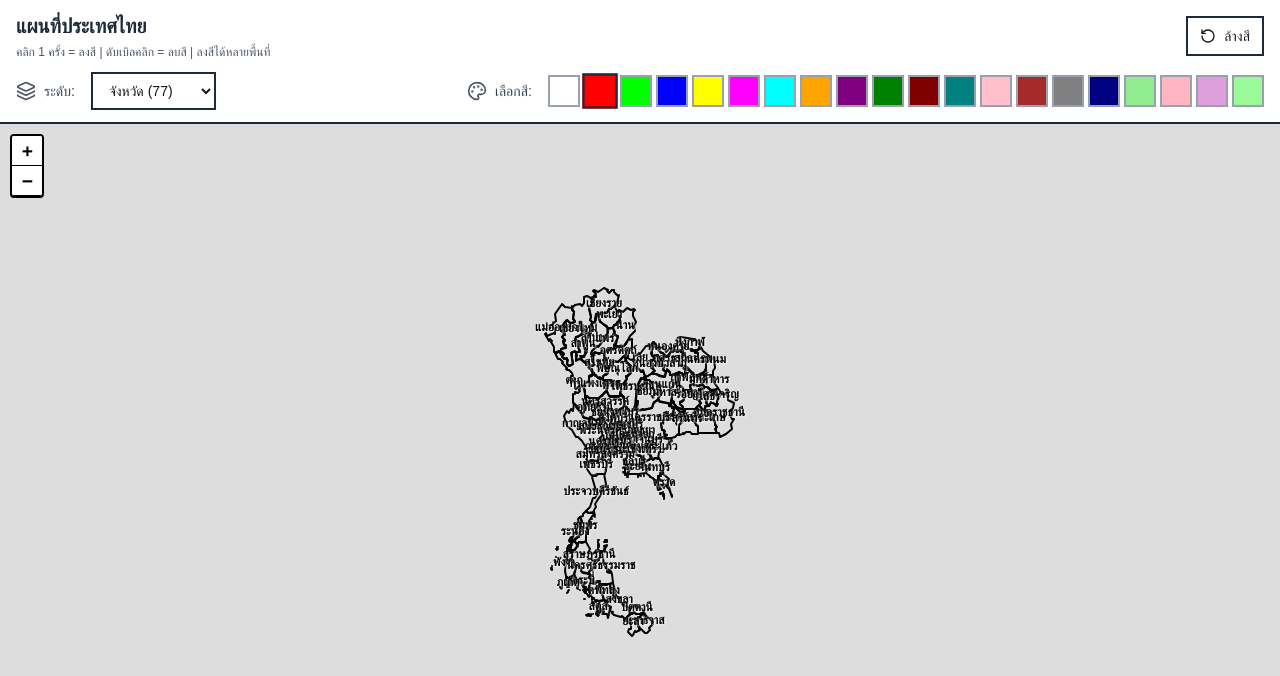
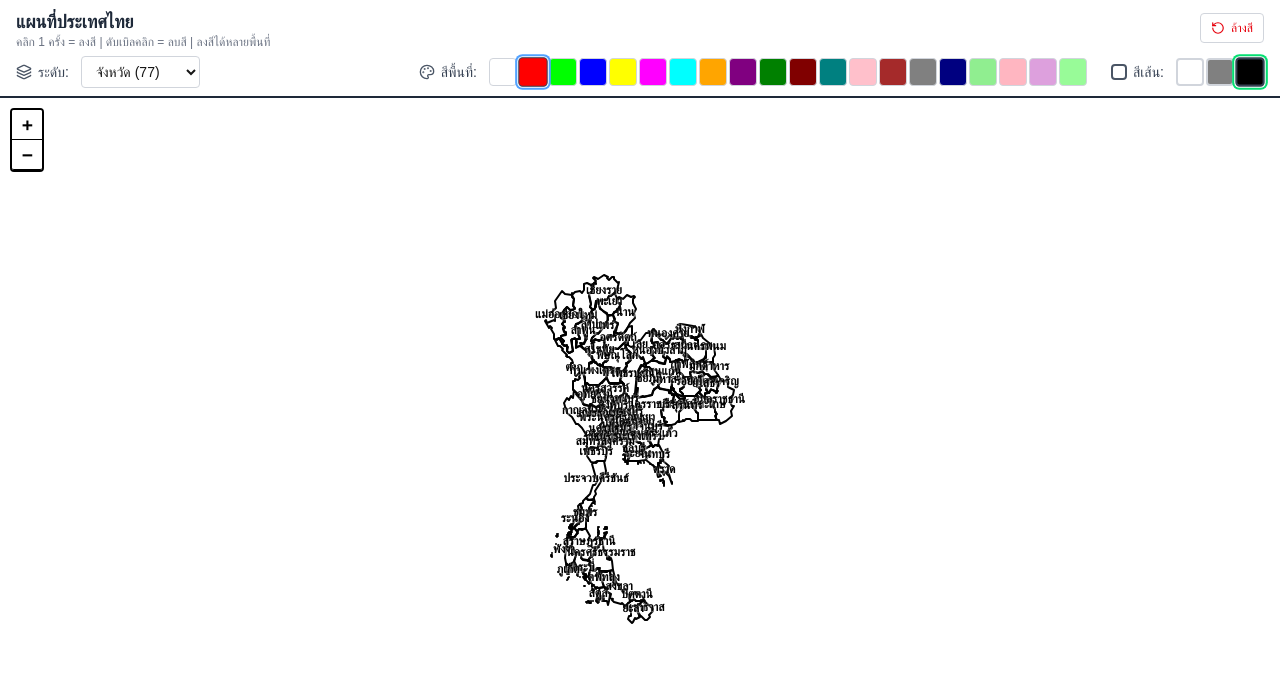
Before and after one commit to pjpure/thailand-map, a Next.js app: page / in a window 1280 px wide. Shown: the top 676 px of the page. Built offline with nearby package versions, Linux system fonts and the light colour scheme.

Commit message:
Refactor: edit bg color

```diff
--- a/app/globals.css
+++ b/app/globals.css
@@ -71,3 +71,7 @@ body {
 .leaflet-control-zoom a:hover {
   background: #f0f0f0 !important;
 }
+
+.leaflet-container {
+  background-color: #ffffff !important;
+}
--- a/app/page.tsx
+++ b/app/page.tsx
@@ -37,9 +37,10 @@ export default function Home() {
   const [isLoading, setIsLoading] = useState(true);
   const [areaColors, setAreaColors] = useState<Map<string, string>>(new Map());
   const [selectedProvinces, setSelectedProvinces] = useState<string[]>([]);
-  const [availableProvinces, setAvailableProvinces] = useState<{code: string, name: string}[]>([]);
+  const [availableProvinces, setAvailableProvinces] = useState<{ code: string, name: string }[]>([]);
   const [searchTerm, setSearchTerm] = useState('');
   const [isDropdownOpen, setIsDropdownOpen] = useState(false);
+  const [borderColor, setBorderColor] = useState('#000000');
 
   const handleClearColors = () => {
     setAreaColors(new Map());
@@ -100,11 +101,11 @@ export default function Home() {
   return (
     <div className="h-screen flex flex-col bg-white">
       {/* Header */}
-      <header className="bg-white border-b-2 border-gray-800 px-4 py-3">
-        <div className="flex items-center justify-between mb-3">
+      <header className="bg-white border-b-2 border-gray-800 px-4 py-2 shadow-sm">
+        <div className="flex items-center justify-between mb-2">
           <div>
-            <h1 className="text-xl font-bold text-gray-800">แผนที่ประเทศไทย</h1>
-            <p className="text-xs text-gray-600 mt-1">
+            <h1 className="text-lg font-bold text-gray-800">แผนที่ประเทศไทย</h1>
+            <p className="text-xs text-gray-500 leading-none">
               คลิก 1 ครั้ง = ลงสี | ดับเบิลคลิก = ลบสี | ลงสีได้หลายพื้นที่
             </p>
           </div>
@@ -112,25 +113,25 @@ export default function Home() {
           {/* Clear Colors Button */}
           <button
             onClick={handleClearColors}
-            className="flex items-center space-x-2 px-3 py-2 border-2 border-gray-800 bg-white hover:bg-gray-100 transition-colors"
+            className="flex items-center space-x-1.5 px-2.5 py-1.5 border border-gray-300 bg-white hover:bg-red-50 hover:border-red-300 transition-all duration-200 rounded-sm"
             title="ล้างสีทั้งหมด"
           >
-            <RotateCcw className="h-4 w-4" />
-            <span className="text-sm font-medium">ล้างสี</span>
+            <RotateCcw className="h-3.5 w-3.5 text-red-600" />
+            <span className="text-xs font-medium text-red-600">ล้างสี</span>
           </button>
         </div>
 
         <div className="flex items-center justify-between">
           {/* Level Selector and Province Filter */}
-          <div className="flex items-center space-x-4">
-            <div className="flex items-center space-x-2">
-              <Layers className="h-5 w-5 text-gray-600" />
+          <div className="flex items-center space-x-3">
+            <div className="flex items-center space-x-1.5">
+              <Layers className="h-4 w-4 text-gray-600" />
               <span className="text-sm font-medium text-gray-700">ระดับ:</span>
             </div>
             <select
               value={currentLevel}
               onChange={(e) => setCurrentLevel(e.target.value as AdminLevel)}
-              className="px-3 py-2 border-2 border-gray-800 bg-white text-sm font-medium focus:outline-none"
+              className="px-2.5 py-1.5 border border-gray-300 bg-white text-sm font-medium focus:outline-none focus:border-blue-400 rounded-sm hover:border-gray-400 transition-colors"
             >
               {ADMIN_LEVELS.map((level) => (
                 <option key={level.value} value={level.value}>
@@ -142,14 +143,14 @@ export default function Home() {
             {/* Province Filter - only show for districts level */}
             {currentLevel === 'districts' && (
               <>
-                <div className="flex items-center space-x-2">
+                <div className="flex items-center space-x-1.5">
                   <span className="text-sm font-medium text-gray-700">จังหวัด:</span>
                 </div>
                 <div className="relative province-dropdown">
                   {/* Selected provinces display and toggle button */}
                   <button
                     onClick={() => setIsDropdownOpen(!isDropdownOpen)}
-                    className="px-3 py-2 border-2 border-gray-800 bg-white text-sm font-medium focus:outline-none min-w-[200px] flex items-center justify-between"
+                    className="px-2.5 py-1.5 border border-gray-300 bg-white text-sm font-medium focus:outline-none focus:border-blue-400 rounded-sm hover:border-gray-400 transition-colors min-w-[180px] flex items-center justify-between"
                   >
                     <span className="truncate">
                       {selectedProvinces.length === 0
@@ -164,7 +165,7 @@ export default function Home() {
 
                   {/* Dropdown */}
                   {isDropdownOpen && (
-                    <div className="absolute top-full left-0 right-0 mt-1 bg-white border-2 border-gray-800 max-h-64 overflow-hidden z-50">
+                    <div className="absolute top-full left-0 right-0 mt-1 bg-white border border-gray-300 rounded-sm shadow-lg max-h-64 overflow-hidden z-50">
                       {/* Search input */}
                       <div className="p-2 border-b border-gray-200">
                         <div className="relative">
@@ -230,25 +231,65 @@ export default function Home() {
             )}
           </div>
 
-          {/* Color Picker */}
-          <div className="flex items-center space-x-4">
-            <div className="flex items-center space-x-2">
-              <Palette className="h-5 w-5 text-gray-600" />
-              <span className="text-sm font-medium text-gray-700">เลือกสี:</span>
+          {/* Color Pickers */}
+          <div className="flex items-center space-x-6">
+            {/* Area Color Picker */}
+            <div className="flex items-center space-x-3">
+              <div className="flex items-center space-x-1.5">
+                <Palette className="h-4 w-4 text-gray-600" />
+                <span className="text-sm font-medium text-gray-700">สีพื้นที่:</span>
               </div>
-            <div className="flex space-x-1">
+              <div className="flex space-x-0.5">
                 {COLORS.map((color) => (
                   <button
                     key={color}
                     onClick={() => setSelectedColor(color)}
-                  className={`w-8 h-8 border-2 transition-all ${selectedColor === color
-                    ? 'border-gray-800 scale-110'
-                    : 'border-gray-400 hover:border-gray-600'
+                    className={`w-7 h-7 border transition-all rounded-sm ${selectedColor === color
+                      ? 'border-gray-700 ring-2 ring-blue-400 ring-offset-1 scale-105'
+                      : 'border-gray-300 hover:border-gray-500 hover:scale-105'
                       }`}
                     style={{ backgroundColor: color }}
                     title={color}
                   />
                 ))}
+              </div>
+            </div>
+
+            {/* Border Color Picker */}
+            <div className="flex items-center space-x-3">
+              <div className="flex items-center space-x-1.5">
+                <div className="h-4 w-4 border-2 border-gray-600 rounded-sm bg-white"></div>
+                <span className="text-sm font-medium text-gray-700">สีเส้น:</span>
+              </div>
+              <div className="flex space-x-0.5">
+                <button
+                  onClick={() => setBorderColor('#ffffff')}
+                  className={`w-7 h-7 border-2 transition-all rounded-sm ${borderColor === '#ffffff'
+                    ? 'border-gray-700 ring-2 ring-green-400 ring-offset-1 scale-105'
+                    : 'border-gray-300 hover:border-gray-500 hover:scale-105'
+                    }`}
+                  style={{ backgroundColor: '#ffffff' }}
+                  title="ขาว"
+                />
+                <button
+                  onClick={() => setBorderColor('#808080')}
+                  className={`w-7 h-7 border-2 transition-all rounded-sm ${borderColor === '#808080'
+                    ? 'border-gray-700 ring-2 ring-green-400 ring-offset-1 scale-105'
+                    : 'border-gray-300 hover:border-gray-500 hover:scale-105'
+                    }`}
+                  style={{ backgroundColor: '#808080' }}
+                  title="เทา"
+                />
+                <button
+                  onClick={() => setBorderColor('#000000')}
+                  className={`w-7 h-7 border-2 transition-all rounded-sm ${borderColor === '#000000'
+                    ? 'border-gray-700 ring-2 ring-green-400 ring-offset-1 scale-105'
+                    : 'border-gray-300 hover:border-gray-500 hover:scale-105'
+                    }`}
+                  style={{ backgroundColor: '#000000' }}
+                  title="ดำ"
+                />
+              </div>
             </div>
           </div>
         </div>
@@ -263,6 +304,7 @@ export default function Home() {
           onAreaColorsChange={setAreaColors}
           onMapReady={() => setIsLoading(false)}
           selectedProvinces={selectedProvinces}
+          borderColor={borderColor}
         />
 
         {/* Loading Indicator */}
--- a/components/SimpleMap.tsx
+++ b/components/SimpleMap.tsx
@@ -14,6 +14,7 @@ interface SimpleMapProps extends Readonly<{}> {
   onAreaColorsChange: (colors: Map<string, string>) => void;
   onMapReady?: () => void;
   selectedProvinces?: string[]; // Array of province codes to filter districts
+  borderColor?: string; // Custom border color
 }
 
 export default function SimpleMap({
@@ -22,7 +23,8 @@ export default function SimpleMap({
   areaColors,
   onAreaColorsChange,
   onMapReady,
-  selectedProvinces = []
+  selectedProvinces = [],
+  borderColor = '#000000'
 }: SimpleMapProps) {
   const mapRef = useRef<L.Map | null>(null);
   const mapContainerRef = useRef<HTMLDivElement>(null);
@@ -94,6 +96,19 @@ export default function SimpleMap({
     updateLayerColors();
   }, [areaColors]);
 
+  // Update border colors when borderColor changes
+  useEffect(() => {
+    updateLayerColors();
+    // Also update province borders if they exist
+    if (currentLevel === 'districts' && provinceBordersRef.current && mapRef.current) {
+      provinceBordersRef.current.setStyle({
+        color: borderColor,
+        weight: 3,
+        opacity: 1,
+      });
+    }
+  }, [borderColor]);
+
   const loadLevelData = async () => {
     try {
       const response = await fetch(`/data/${currentLevel}.geojson`);
@@ -134,12 +149,12 @@ export default function SimpleMap({
           };
         }
 
-        // Add province borders with thick dark black lines
+        // Add province borders with custom color
         const provinceBordersLayer = L.geoJSON(filteredProvincesData, {
           style: () => ({
             fillColor: 'transparent',
             fillOpacity: 0,
-            color: '#000000', // Dark black color
+            color: borderColor, // Use custom border color
             weight: 3,
             opacity: 1,
           }),
@@ -350,16 +365,8 @@ export default function SimpleMap({
   };
 
   const getStrokeColor = (level: AdminLevel): string => {
-    switch (level) {
-      case 'provinces':
-        return '#000000'; // Dark black
-      case 'districts':
-        return '#666666'; // Light black (gray)
-      case 'subdistricts':
-        return '#888888'; // Lighter gray
-      default:
-        return '#000000';
-    }
+    // Use custom border color for all levels
+    return borderColor;
   };
 
   const getStrokeOpacity = (level: AdminLevel): number => {
```
Also changed, not shown: components/ControlPanel.tsx (line endings or trailing spaces). Lines whose indentation alone changed are shown as unchanged.
